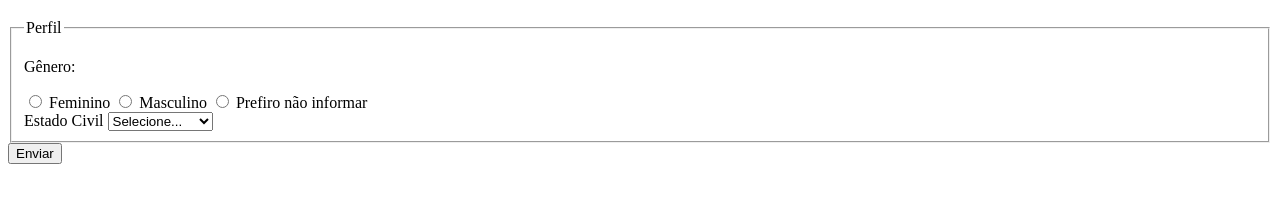
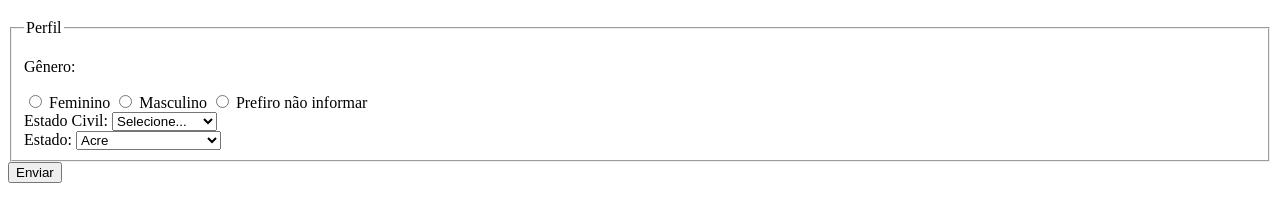
Before and after one commit to AndersonCCandrade/pesquisa-culturama, a plain HTML site: page index.html in a window 1280 px wide. Shown: the part 61-282 px from the top of the page. Drawn offline with Linux system fonts and the light colour scheme.

Commit message:
adiciona opções de estados

```diff
--- a/index.html
+++ b/index.html
@@ -38,7 +38,7 @@
 
             <fieldset>
                 <!-- PERFIL -->
-                <LEgend>Perfil</LEgend>
+                <legend>Perfil</legend>
 
                 <p>Gênero:</p>
                 <input type="radio" name="userGender" value="feminino">
@@ -49,7 +49,7 @@
                 <label for="userGender">Prefiro não informar</label>
                 <br>
 
-                <label for="maritalStatus">Estado Civil</label>
+                <label for="maritalStatus">Estado Civil:</label>
                 <select name="maritalStatus">
                     <option value="notInformed">Selecione...</option>
                     <option value="casado">Casado</option>
@@ -57,6 +57,39 @@
                     <option value="divorciado">Divorciado</option>
                     <option value="uniaoEstavel">União Estável</option>
                 </select>
+                <br>
+
+                <label for="userStates">Estado:</label>
+                <select name="userStates">
+                <option value="acre">Acre</option>
+                <option value="alagoas">Alagoas</option>
+                <option value="amapa"> Amapá</option>
+                <option value="amazonas">Amazonas</option>
+                <option value="bahia">Bahia</option>
+                <option value="ceara">Ceará</option>
+                <option value="distritoFederal">Distrito Federal</option>
+                <option value="espiritoSanto">Espirito Santo</option>
+                <option value="goias">Goiás</option>
+                <option value="maranhao">Maranhão</option>
+                <option value="matoGrossodoSul">Mato Grosso do Sul</option>    l
+                <option value="matoGrosso">Mato Grosso</option>
+                <option value="minasGerais">Minas Gerais</option>
+                <option value="para">Pará</option>
+                <option value="paraíba">Paraíba</option>
+                <option value="parana">Paraná</option>
+                <option value="pernambuco">Pernambuco</option>
+                <option value="piaui">Piauí</option>
+                <option value="RioDeJaneiro">Rio de Janeiro</option>
+                <option value="rioGrandeDoNorte">Rio Grande do Norte</option>
+                <option value="rioGrandeDoSul">Rio Grande do Sul</option>
+                <option value="rondonia">Rondônia</option>
+                <option value="roraima">Roraima</option>
+                <option value="santaCatarina">Santa Catarina</option>
+                <option value="saoPaulo">São Paulo</option>
+                <option value="sergipe">Sergipe</option>
+                <option value="tocantins">Tocantins</option>
+                </select>
+
 
 
             </fieldset>
```
